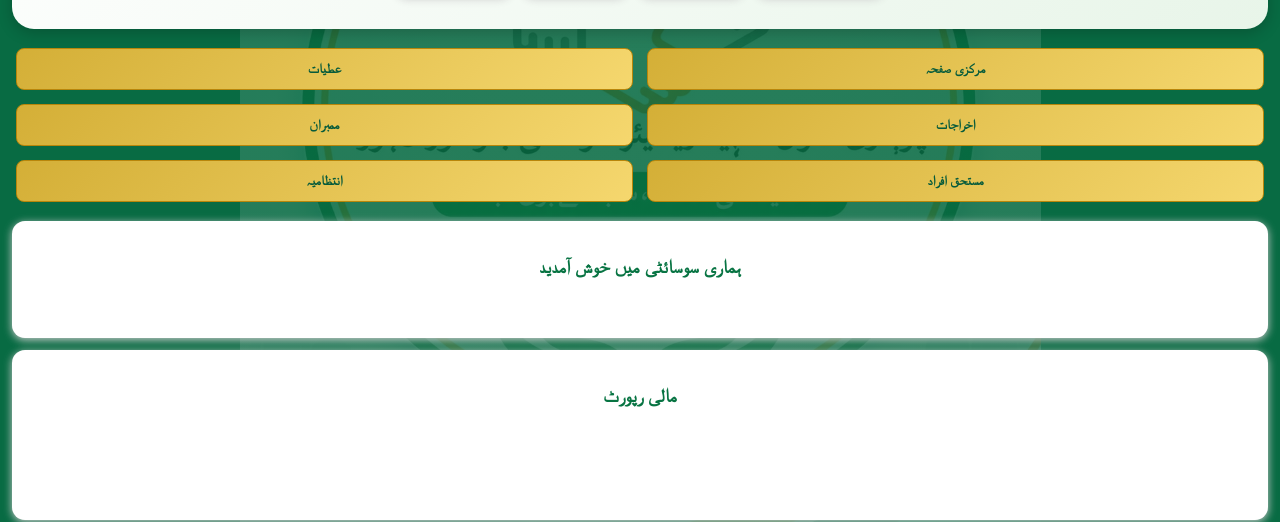
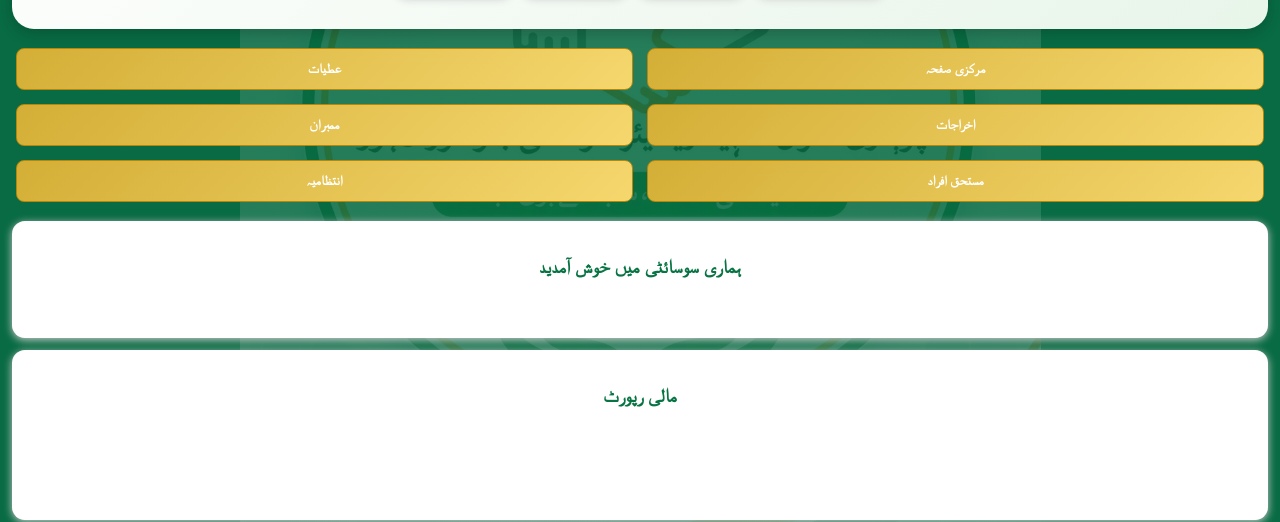
Before and after one commit to chaudhryimranwelfer/chaudhry-imran-welfare-app, a plain HTML site: page index.html in a window 1280 px wide. Shown: the part 295-817 px from the top of the page. Drawn offline with Linux system fonts and the light colour scheme.

Commit message:
Update index.html

```diff
--- a/index.html
+++ b/index.html
@@ -16,7 +16,7 @@ h3{color:#087443}
 .cards{display:grid;grid-template-columns:1fr 1fr;gap:10px}
 .stat{border-right:5px solid #087443}
 .stat h2{color:#087443}
-button{background:linear-gradient(135deg,#d4af37,#f5d76e);color:#075b3b;border:1px solid #b8860b;padding:12px;border-radius:8px;margin:4px;font-weight:bold}button{background:linear-gradient(135deg,#d4af37,#f5d76e);color:#075b3b;border:1px solid #b8860b;padding:12px;border-radius:8px;margin:4px;font-weight:bold}
+button{background:linear-gradient(135deg,#d4af37,#f5d76e);color:#075b3b;border:1px solid #b8860b;padding:12px;border-radius:8px;margin:4px;font-weight:bold}button{background:linear-gradient(135deg,#d4af37,#f5d76e);color:white;border:1px solid #b8860b;padding:12px;border-radius:8px;margin:4px;font-weight:bold}
 input{width:100%;padding:12px;margin:7px 0;border:1px solid #bbb;border-radius:7px}
 nav{display:grid;grid-template-columns:1fr 1fr;gap:6px;margin:15px 0}
 .panel{display:none}
```
